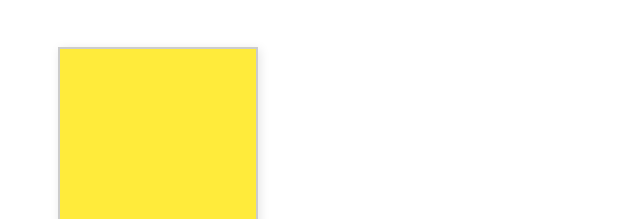
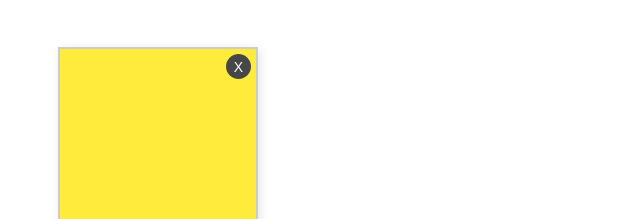
Before and after one commit to VS-LIU/4537, a website: page Lab1/writer.html in a window 1280 px wide. Both pictures are taken after a click on the button "New Note". Shown: the part 173-392 px from the top of the page, 0-640 px from the left. Drawn offline with Linux system fonts and the light colour scheme.

Commit message:
Add delete

```diff
--- a/Lab1/css/style.css
+++ b/Lab1/css/style.css
@@ -94,3 +94,24 @@ button {
     color: #333;
     resize: none;
 }
+
+
+.delete-button {
+    position: absolute;
+    top: 5px;
+    right: 5px;
+    background-color: #474747;
+    color: white;
+    border: none;
+    border-radius: 50%;
+    width: 25px;
+    height: 25px;
+    cursor: pointer;
+    font-size: 14px;
+    text-align: center;
+    line-height: 25px;
+}
+
+.delete-button:hover {
+    background-color: #aaaaaa;
+}
--- a/Lab1/js/note.js
+++ b/Lab1/js/note.js
@@ -27,10 +27,29 @@ class Note {
         const noteDiv = document.createElement('div');
         noteDiv.classList.add('note-base');
         noteDiv.setAttribute('id', this.id);
+
+        const deleteButton = document.createElement('button');
+        deleteButton.textContent = 'X';
+        deleteButton.classList.add('delete-button');
+        deleteButton.addEventListener('click', () => this.deleteNote());
+        noteDiv.appendChild(deleteButton);
+
         const textarea = document.createElement('textarea');
         textarea.addEventListener('input', (e) => this.updateText(e));
         noteDiv.appendChild(textarea);
+
         return noteDiv;
+    }
+    deleteNote() {
+        if (confirm('Are you sure you want to delete this note?')) {
+            // Remove note from the DOM
+            this.noteElement.remove();
+
+            // Optionally, remove note from the noteManager and save changes
+            // Assuming a method to find and remove note by ID
+            noteManager.removeNoteById(this.id);
+            noteManager.saveNotes();
+        }
     }
 
     updateText(event) {
--- a/Lab1/js/noteManager.js
+++ b/Lab1/js/noteManager.js
@@ -61,4 +61,9 @@ class NoteManager {
     updateLastNote(note) {
         this.lastNote = note;
     }
+
+    removeNoteById(id) {
+        this.notes = this.notes.filter(note => note.id !== id);
+        this.saveNotes();
+    }
 }
```
